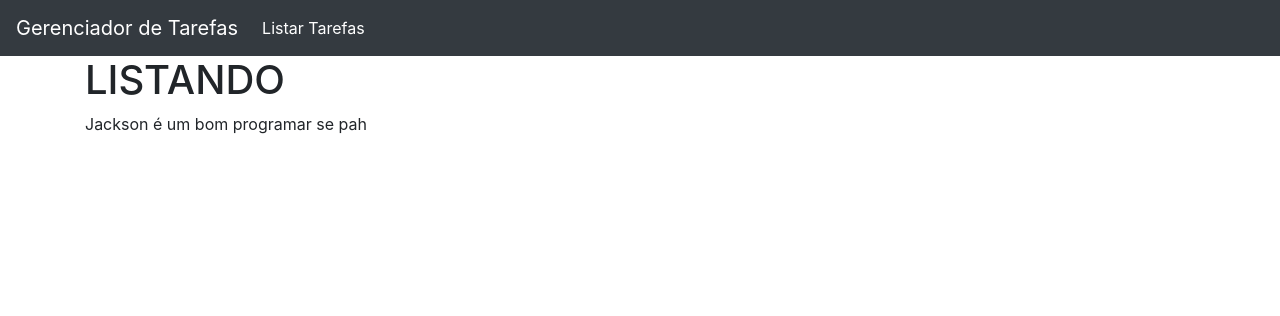
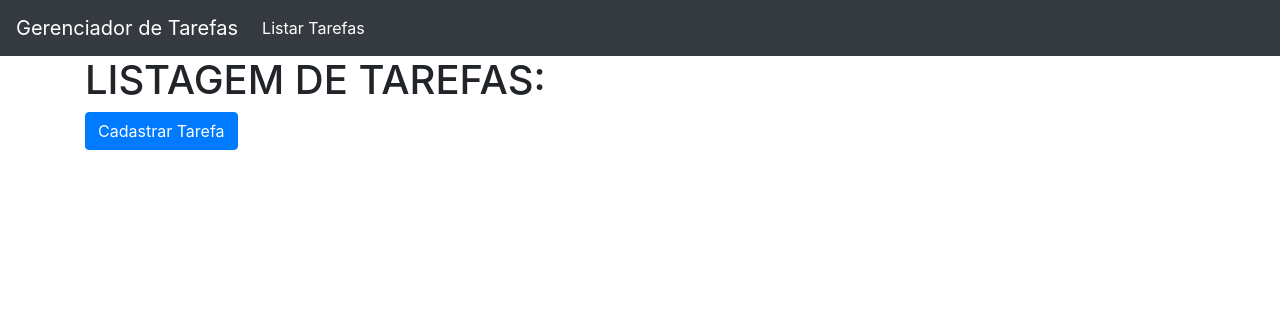
Before and after one commit to JacksonMarcony/django-manager, a Django app: page /listar_tarefas/ in a window 1280 px wide. Shown: the top 316 px of the page. Run offline with Django 3.2, Linux system fonts and the light colour scheme; data that the repository does not hold is empty; some libraries are stand-ins or nearby versions.

Commit message:
Update: remove tasks, edit tasks and create tasks

```diff
--- a/gerenciador_tarefas/app/services/tarefa_service.py
+++ b/gerenciador_tarefas/app/services/tarefa_service.py
@@ -6,3 +6,19 @@ def cadastrar_tarefa(tarefa):
                             data_expiracao = tarefa.data_expiracao,
                             descricao = tarefa.descricao,
                             prioridade = tarefa.prioridade)
+
+def listar_tarefas():
+    return Tarefa.objects.all()
+
+def listar_tarefa_id(id):
+    return Tarefa.objects.get(id=id)
+
+def editar_tarefa(tarefa_bd, tarefa_nova):
+    tarefa_bd.titulo = tarefa_nova.titulo
+    tarefa_bd.descricao = tarefa_nova.descricao
+    tarefa_bd.data_expiracao = tarefa_nova.data_expiracao
+    tarefa_bd.prioridade = tarefa_nova.prioridade
+    tarefa_bd.save(force_update=True)
+
+def remover_tarefa(tarefa_bd):
+    tarefa_bd.delete()
--- a/gerenciador_tarefas/app/templates/tarefas/form_tarefa.html
+++ b/gerenciador_tarefas/app/templates/tarefas/form_tarefa.html
@@ -6,18 +6,22 @@
 <form method="post">
     {% csrf_token %}
     <div class="form-group">
+        {{ form_tarefa.titulo.errors }}
         <label>Titulo: </label>
         {{ form_tarefa.titulo|addclass:'form-control' }}
     </div>
       <div class="form-group">
+          {{ form_tarefa.descricao.errors }}
         <label>Descrição: </label>
         {{ form_tarefa.descricao|addclass:'form-control' }}
     </div>
       <div class="form-group">
+          {{ form_tarefa.data_expiracao.errors }}
         <label>Data de Expiração: </label>
         {{ form_tarefa.data_expiracao|addclass:'form-control' }}
     </div>
       <div class="form-group">
+          {{ form_tarefa.prioridade.errors }}
         <label>Prioridade: </label>
         {{ form_tarefa.prioridade|addclass:'form-control' }}
     </div>
--- a/gerenciador_tarefas/app/templates/tarefas/listar_tarefas.html
+++ b/gerenciador_tarefas/app/templates/tarefas/listar_tarefas.html
@@ -1,7 +1,21 @@
 {% extends 'base.html' %}
 
-    {% block conteudo %}
-    <h1>LISTANDO </h1>
+{% block conteudo %}
+<h1> LISTAGEM DE TAREFAS: </h1>
+{% for tarefa in tarefas %}
+<div class="card mb-3">
+    <div class="card-header">
+        {{tarefa.get_prioridade_display}}
+    </div>
+    <div class="card-body">
+        <h5 class="card-title">{{tarefa.titulo}}</h5>
+        <p class="card-text">{{tarefa.descricao}}</p>
+        <hr>
+        <a href="{% url 'editar_tarefa' tarefa.id %}">Alterar Tarefa</a>
+                <a href="{% url 'remover_tarefa' tarefa.id %}">Remover Tarefa</a>
 
-    {{ nome_tarefa }}
-    {% endblock conteudo %}
+    </div>
+</div>
+{% endfor %}
+<a href="{% url 'cadastrar_tarefa' %}"><input type="button" class="btn btn-primary mb-3" value="Cadastrar Tarefa"></a>
+{% endblock conteudo %}
--- a/gerenciador_tarefas/app/urls.py
+++ b/gerenciador_tarefas/app/urls.py
@@ -4,5 +4,8 @@ from .views import *
 
 urlpatterns = [
     path('listar_tarefas/', listar_tarefas, name='listar_tarefas'),
-    path('cadastrar_tarefa/', cadastrar_tarefa, name='cadastrar_tarefa')
+    path('cadastrar_tarefa/', cadastrar_tarefa, name='cadastrar_tarefa'),
+    path('editar_tarefa/<int:id>', editar_tarefa, name='editar_tarefa'),
+    path('remover_tarefa/<int:id>', remover_tarefa, name='remover_tarefa'),
+
 ]
--- a/gerenciador_tarefas/app/views.py
+++ b/gerenciador_tarefas/app/views.py
@@ -1,14 +1,14 @@
 from django.shortcuts import render, redirect
 from .forms import TarefaForm
-from .entidades.tarefa import Tarefa
+from .models import Tarefa
 from .services import tarefa_service
 
 # Create your views here.
 
 
 def listar_tarefas(request):
-    nome_tarefa = "Jackson é um bom programar se pah"
-    return render(request, 'tarefas/listar_tarefas.html', {'nome_tarefa': nome_tarefa})
+    tarefas = tarefa_service.listar_tarefas()
+    return render(request, 'tarefas/listar_tarefas.html', {'tarefas': tarefas})
 
 def cadastrar_tarefa(request):
     if request.method == "POST":
@@ -18,6 +18,7 @@ def cadastrar_tarefa(request):
             descricao = form_tarefa.cleaned_data["descricao"]
             data_expiracao = form_tarefa.cleaned_data["data_expiracao"]
             prioridade = form_tarefa.cleaned_data["prioridade"]
+
             tarefa_nova = Tarefa(titulo=titulo, descricao=descricao, data_expiracao=data_expiracao,
                                  prioridade=prioridade)
             tarefa_service.cadastrar_tarefa(tarefa_nova)
@@ -25,3 +26,24 @@ def cadastrar_tarefa(request):
     else:
         form_tarefa = TarefaForm()
     return render(request, 'tarefas/form_tarefa.html', {"form_tarefa": form_tarefa})
+
+def editar_tarefa(request, id):
+    tarefa_bd = tarefa_service.listar_tarefa_id(id)
+    form_tarefa = TarefaForm(request.POST or None, instance=tarefa_bd)
+    if form_tarefa.is_valid():
+        titulo = form_tarefa.cleaned_data["titulo"]
+        descricao = form_tarefa.cleaned_data["descricao"]
+        data_expiracao = form_tarefa.cleaned_data["data_expiracao"]
+        prioridade = form_tarefa.cleaned_data["prioridade"]
+        tarefa_nova = Tarefa(titulo=titulo, descricao=descricao, data_expiracao=data_expiracao,
+                             prioridade=prioridade)
+        tarefa_service.editar_tarefa(tarefa_bd, tarefa_nova)
+        return  redirect('listar_tarefas')
+    return render(request, 'tarefas/form_tarefa.html', {"form_tarefa": form_tarefa})
+
+def remover_tarefa(request, id):
+    tarefa_bd = tarefa_service.listar_tarefa_id(id)
+    if request.method == "POST":
+        tarefa_service.remover_tarefa(tarefa_bd)
+        return redirect('listar_tarefas')
+    return render(request, 'tarefas/confirma_exclusao.html', {'tarefa': tarefa_bd})
```
Also changed, not shown: gerenciador_tarefas/app/templates/tarefas/confirma_exclusao.html (added, +18 -0 lines).
